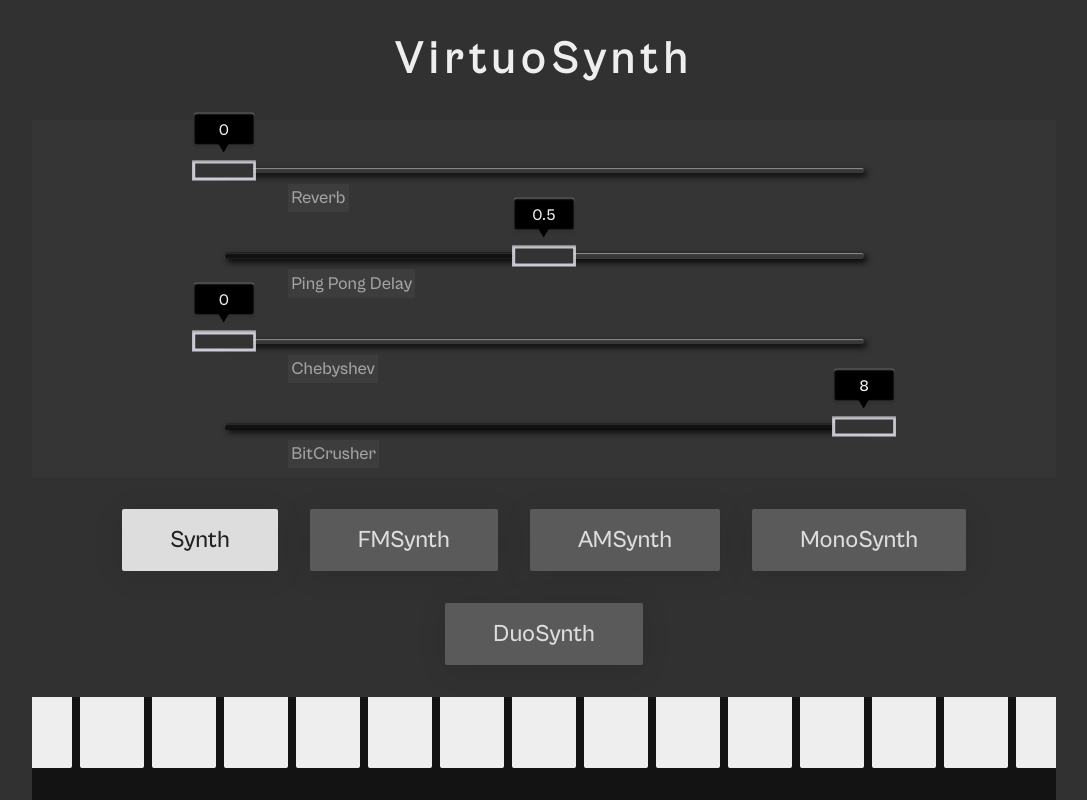
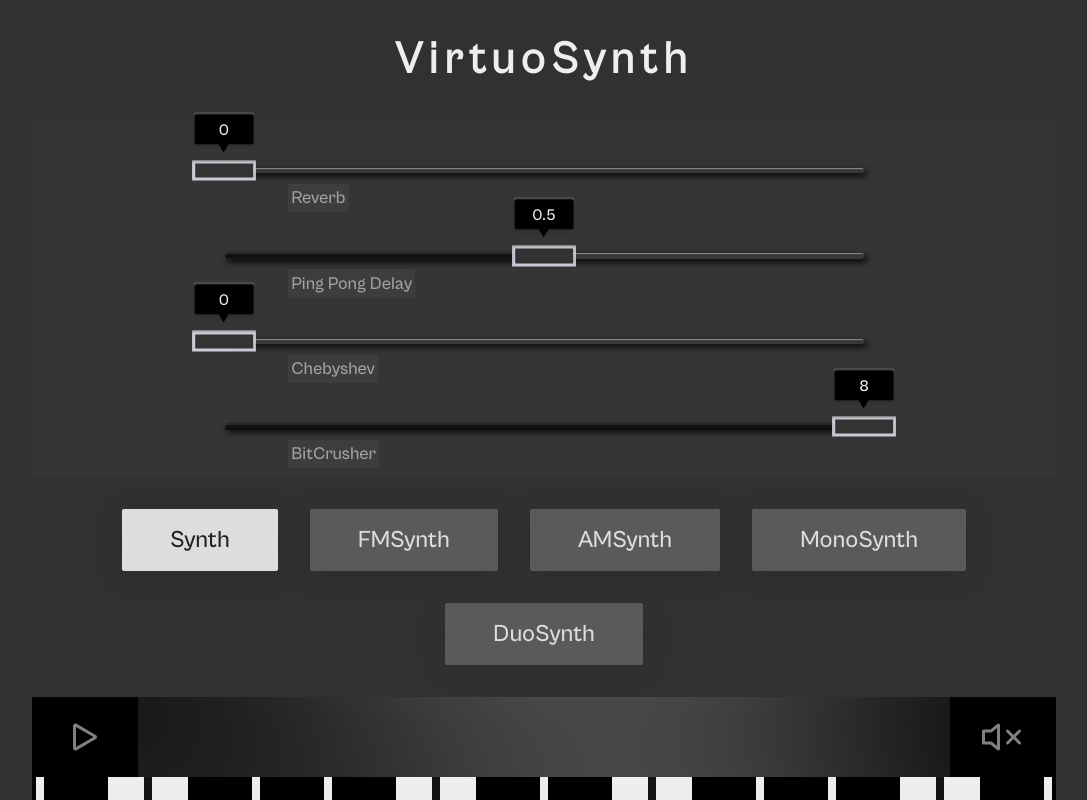
Before and after one commit to justkakai/Synth-App, a React (Create React App) app: page / in a window 1280 px wide. Shown: the top 800 px of the page, without its empty margins (96-1183 px from the left). Built offline with nearby package versions, Linux system fonts and the light colour scheme.

Commit message:
changed body height to auto on shorter screens

```diff
--- a/src/App.css
+++ b/src/App.css
@@ -22,9 +22,11 @@
 ::-webkit-scrollbar {
   width: 0.6em;
 }
+
 ::-webkit-scrollbar-track {
   background: var(--main-black);
 }
+
 ::-webkit-scrollbar-thumb {
   background: linear-gradient(90deg, grey 1%, var(--main-black-lighter) 100%);
 }
@@ -42,7 +44,14 @@
     justify-content: flex-start;
     gap: 2rem;
   }
+
   h1 {
     margin-top: 2rem;
   }
 }
+
+@media (max-height: 875px) {
+  .App {
+    height: auto;
+  }
+}
```
Also changed, not shown: src/styles/Keyboard.css (+9 -3 lines).
